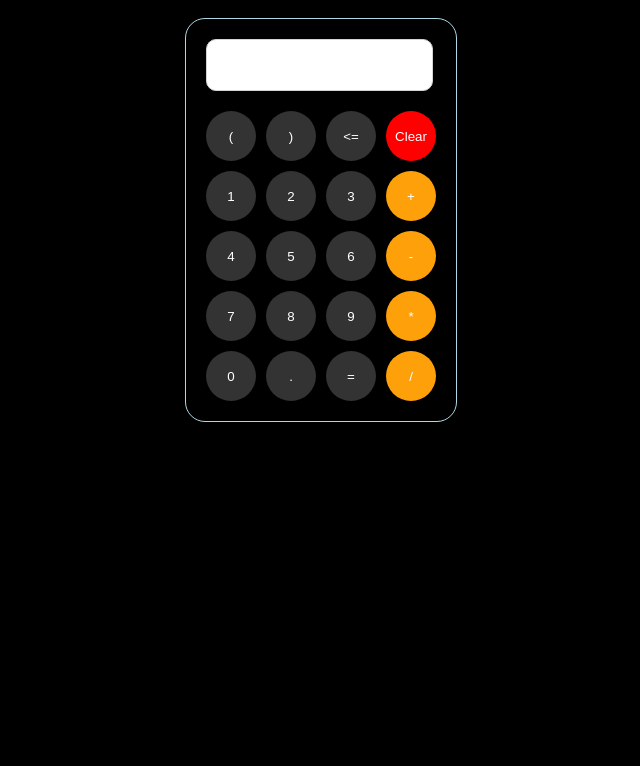
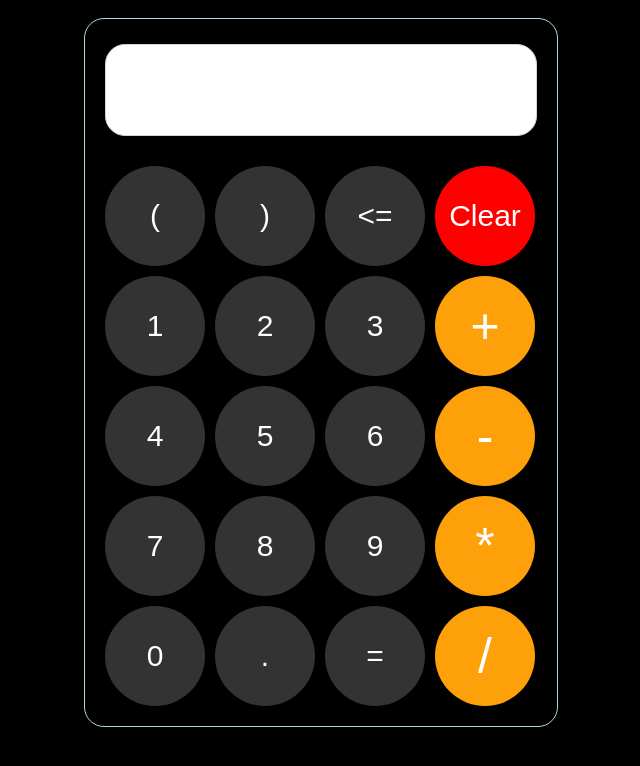
Before and after one commit to nitinyadav7607/Project-calculator, a plain HTML site: page index.html in a window 1280 px wide. Shown: the whole page, without its empty margins (319-959 px from the left). Drawn offline with Linux system fonts and the light colour scheme.

Commit message:
Update calculator_body.css

```diff
--- a/styles/calculator_body.css
+++ b/styles/calculator_body.css
@@ -1,5 +1,8 @@
 body{
   background-color: black;
+}
+button{
+  font-size: 30px;
 }
 
 p{
@@ -28,14 +31,14 @@ p{
 
 .js-show-calculation{
   background-color: white;
-  width: 225px;
-  height: 50px;
-  margin-top: 10px;
-  margin-bottom: 20px;
+  width: 430px;
+  height: 90px;
+  margin-top: 15px;
+  margin-bottom: 30px;
   border: solid;
   border-width: 1px;
   border-color: lightgray;
-  border-radius: 10px;
+  border-radius: 20px;
   position: relative;
 }
 
@@ -49,6 +52,7 @@ p{
   margin-left: 3px;
   margin-top: 3px;
   color: gray;
+  font-size: 25px;
 }
 
 .js-input-calculation{
@@ -56,6 +60,7 @@ p{
   position: absolute;
   right: 10px;
   bottom: 10px;
+  font-size: 35px;
 
 }
 
@@ -83,8 +88,8 @@ p{
 .numbers{
   background-color: rgb(51, 51, 51);
   color: white;
-  width: 50px;
-  height: 50px;
+  width: 100px;
+  height: 100px;
   border-radius: 50px;
   border: none;
   margin-right: 10px;
@@ -93,17 +98,18 @@ p{
 .operations{
   background-color:rgb(254, 160, 10);
   color: white;
-  width: 50px;
-  height: 50px;
+  width: 100px;
+  height: 100px;
   border-radius: 50px;
   border: none;
+  font-size: 50px;
 }
 
 .clear{
   background-color: rgb(255, 0, 0);
   color: white;
-  width: 50px;
-  height: 50px;
+  width: 100px;
+  height: 100px;
   border-radius: 50px;
   border: none;
 }
```
